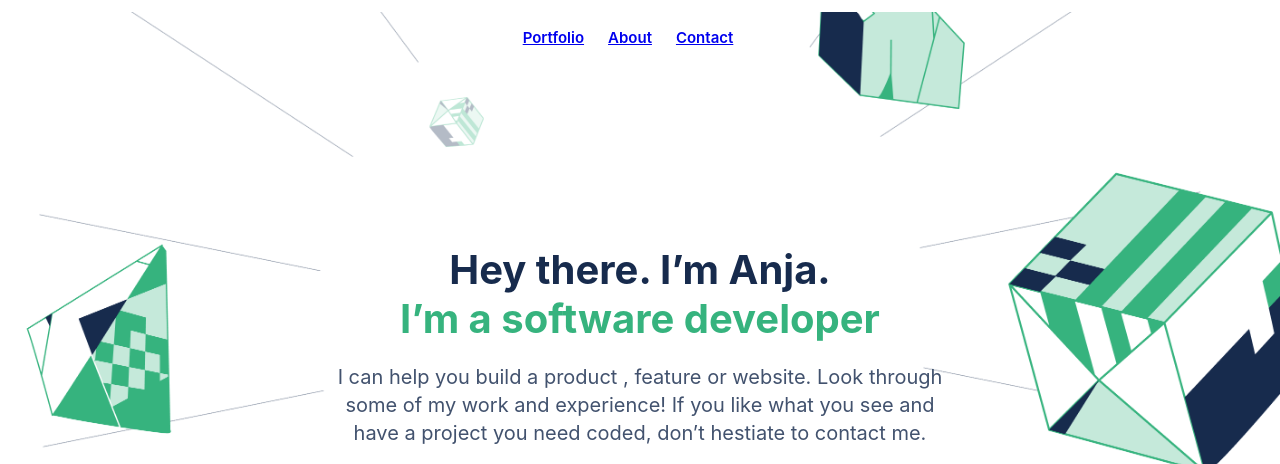
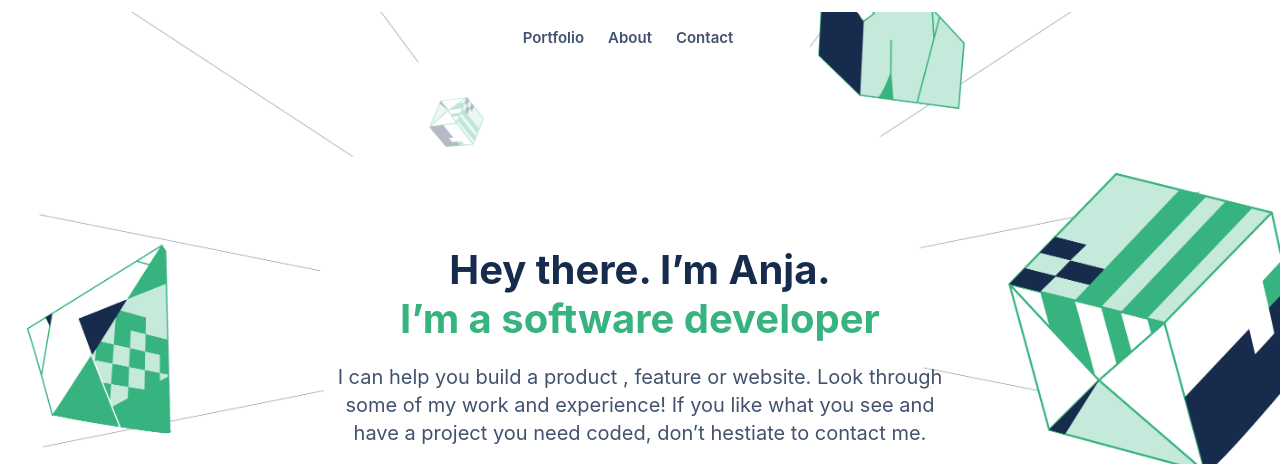
Before and after one commit to Anjacodes/Portfolio, a plain HTML site: page index.html in a window 1280 px wide. Shown: the top 464 px of the page. Drawn offline with Linux system fonts and the light colour scheme.

Commit message:
Fix Linter Errors

```diff
--- a/index.html
+++ b/index.html
@@ -17,9 +17,9 @@
             <li><img class="menu" src="images/menu.png" alt="Menu" /></li>
           </ul>
           <ul class="deskt_nav">
-            <li class="nav_item"><a class="nav_link" href="#">Portfolio</a></li>
-            <li class="nav_item"><a class="nav_link" href="#">About</a></li>
-            <li class="nav_item"><a class="nav_link" href="#">Contact</a></li>
+            <li class="nav_item"><a href="#">Portfolio</a></li>
+            <li class="nav_item"><a href="#">About</a></li>
+            <li class="nav_item"><a href="#">Contact</a></li>
           </ul>
         </nav>
       </header>
--- a/style.css
+++ b/style.css
@@ -387,7 +387,6 @@ form > textarea {
   transform: rotate(360deg);
 }
 
-
 .contact_footer {
   display: flex;
   flex-direction: column;
@@ -432,7 +431,6 @@ form > textarea {
     margin-right: 24px;
     font-weight: 600;
     font-size: 15px;
-    color: #42526e;
     transition-property: color;
     transition-duration: 4s;
     transition-delay: 2s;
@@ -442,17 +440,20 @@ form > textarea {
     color: red;
   }
 
-  .nav_link {
-    background-color: white;
-    /* transition: background-color, 2s, 1s; */
+  header > nav > ul {
+    display: none;
   }
 
-  .nav_item:hover {
-    background-color: red;
+  nav > ul > li > a {
+    text-decoration: none;
+    color: #42526e;
+    transition-property: color;
+    transition-duration: 5s;
+    transition-delay: 1s;
   }
 
-  header > nav > ul {
-    display: none;
+  nav > ul > li > a:hover {
+    color:red;
   }
 
   /* Header Section */
```
